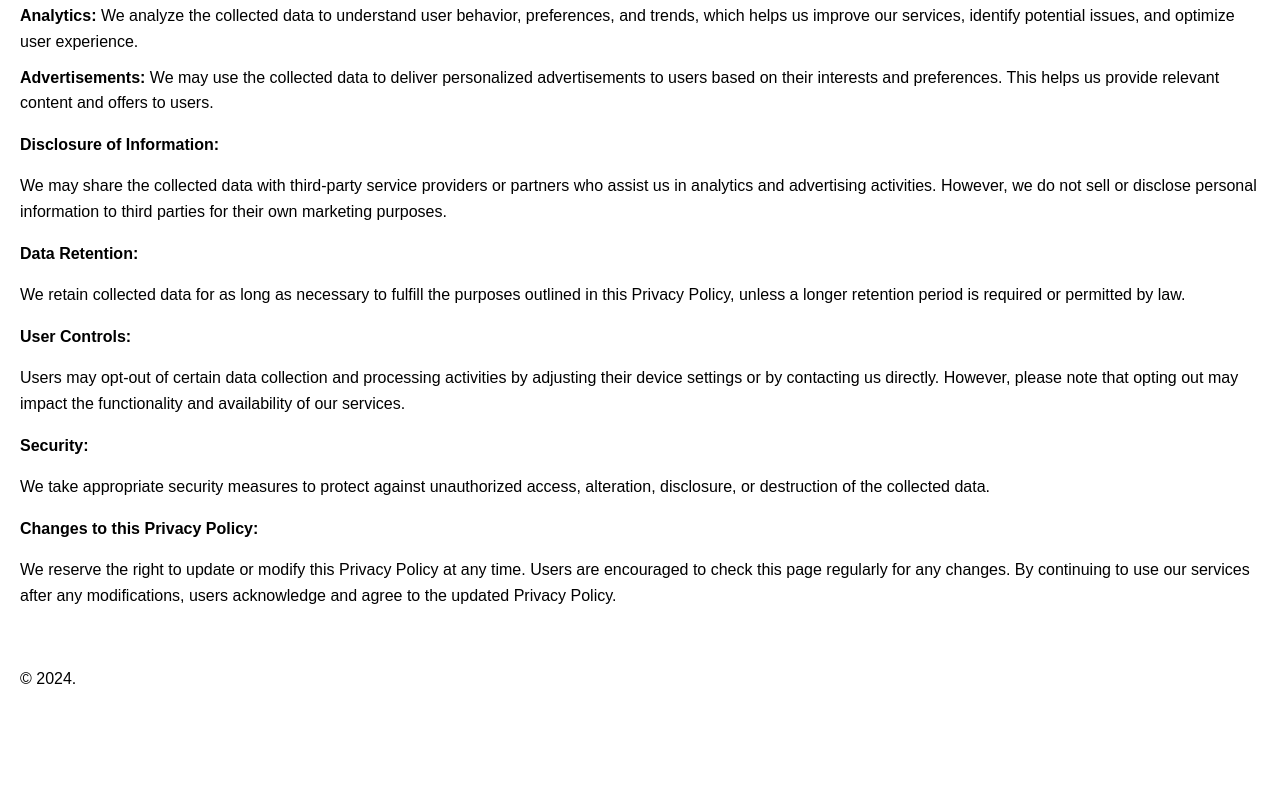
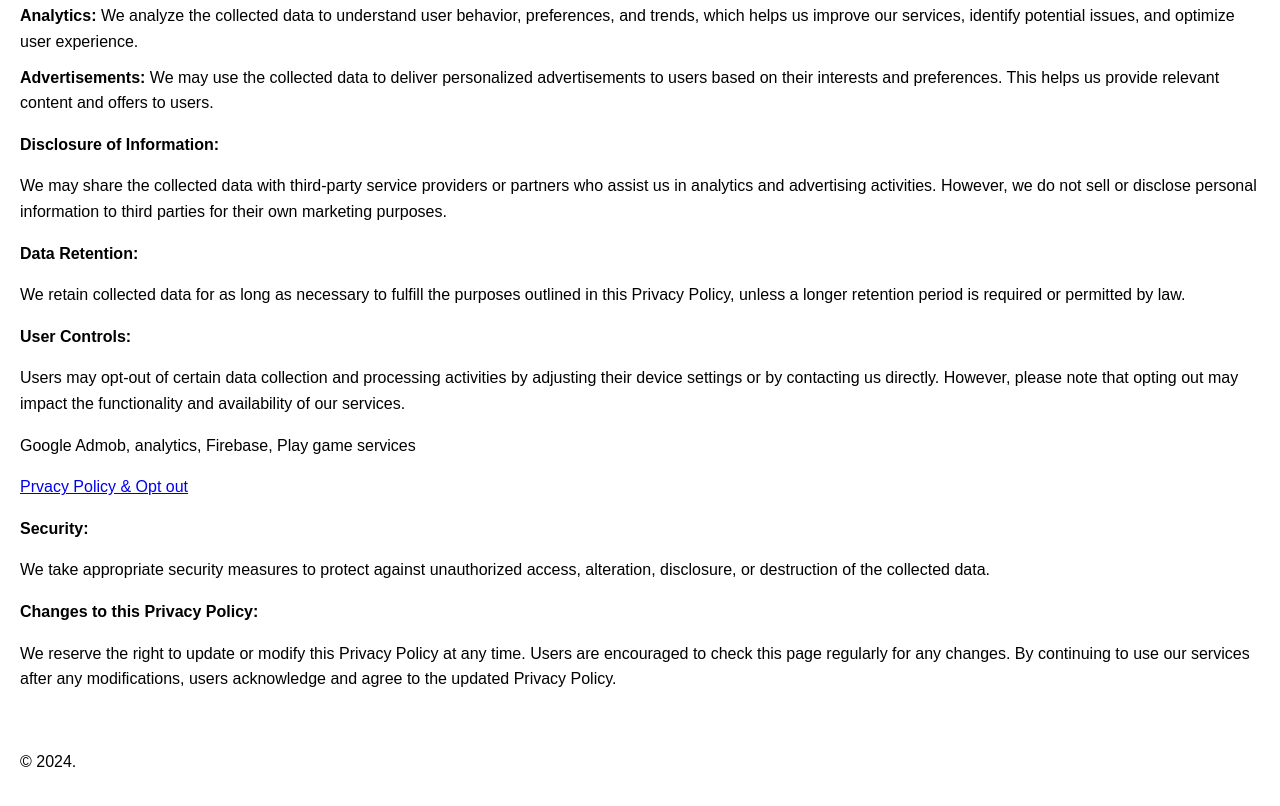
Before and after one commit to Arthas26/privacy-policy, a plain HTML site: page index.html in a window 1280 px wide. Shown: the part 481-1287 px from the top of the page. Before the commit the page ends 1234 px from the top, so only its background shows below. Drawn offline with Linux system fonts and the light colour scheme.

Commit message:
Update index.html

```diff
--- a/index.html
+++ b/index.html
@@ -61,6 +61,8 @@
         <p>We retain collected data for as long as necessary to fulfill the purposes outlined in this Privacy Policy, unless a longer retention period is required or permitted by law.</p>
         <p><strong>User Controls:</strong></p>
         <p>Users may opt-out of certain data collection and processing activities by adjusting their device settings or by contacting us directly. However, please note that opting out may impact the functionality and availability of our services.</p>
+        <p>Google Admob, analytics, Firebase, Play game services</p>
+        <a href="https://policies.google.com/privacy" target="_blank">Prvacy Policy & Opt out</a>
         <p><strong>Security:</strong></p>
         <p>We take appropriate security measures to protect against unauthorized access, alteration, disclosure, or destruction of the collected data.</p>
         <p><strong>Changes to this Privacy Policy:</strong></p>
```
